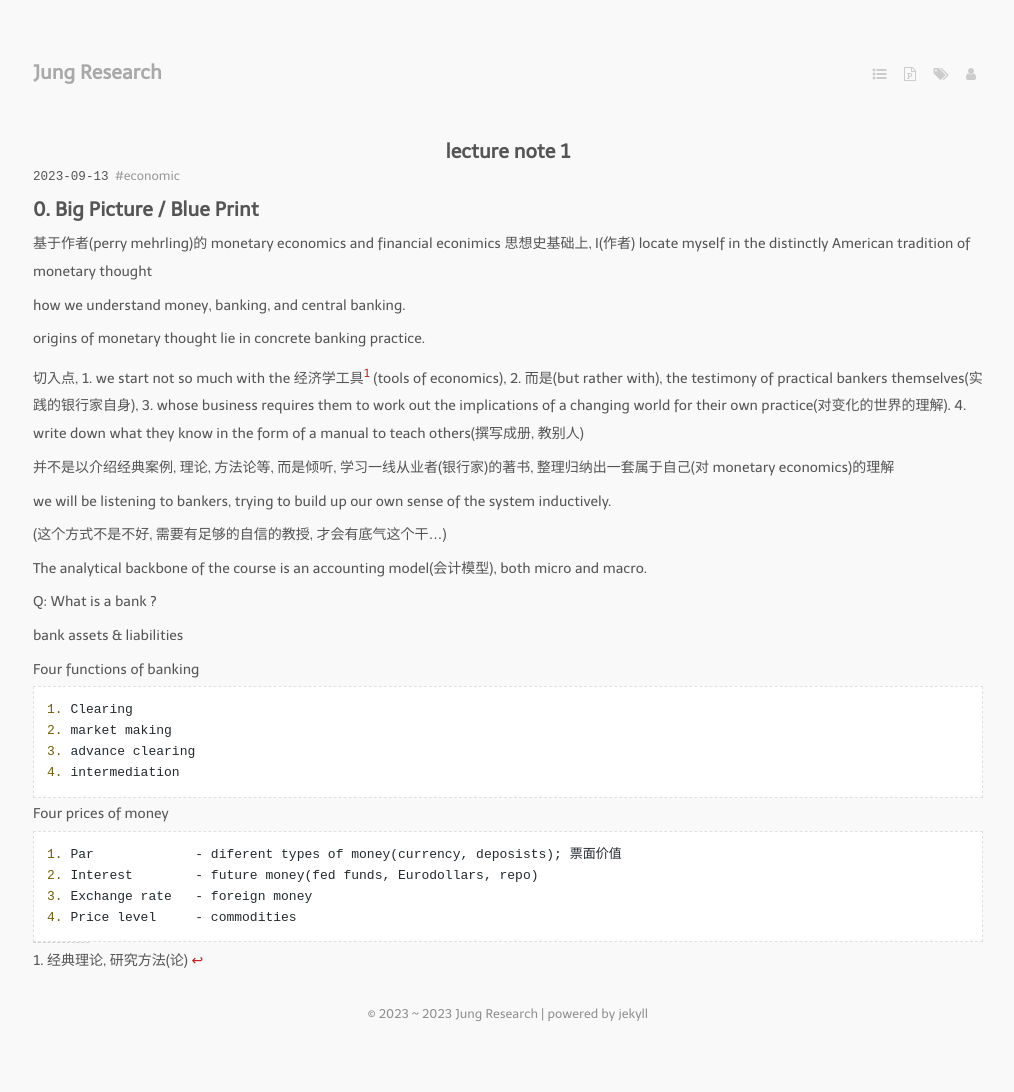
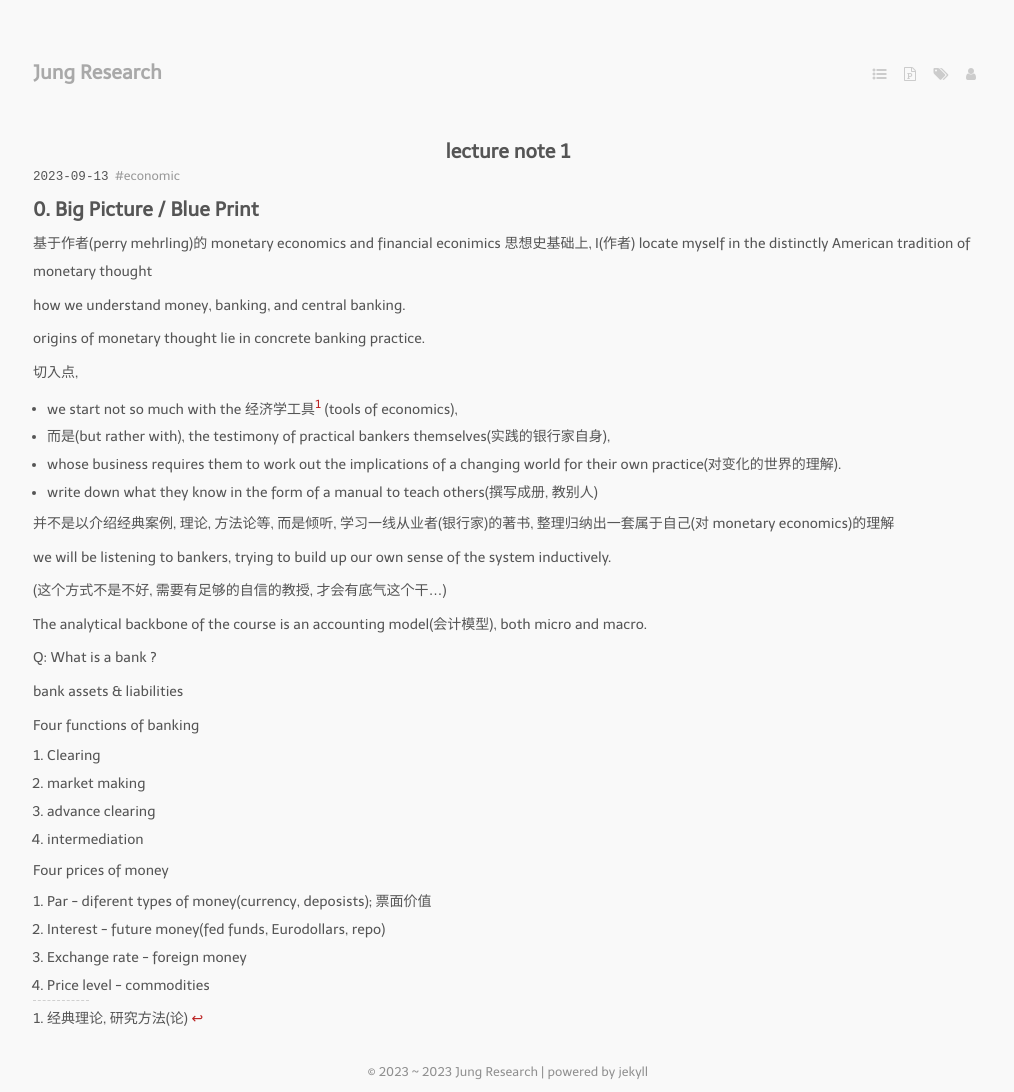
Before and after one commit to jung-research/cn-note, a Jekyll site: the page built from _posts/2023-09-13-money_and_banking__perry_mehrling_1.md, in a window 1280 px wide. Shown: the whole page, without its empty margins (132-1146 px from the left). Built offline with Jekyll 4.4.1, drawn with Linux system fonts in a browser that asks for light colours; nearby versions of some CDN libraries; some web fonts are replaced; comment, search, counter and statistics services are not loaded; before the commit the page ends 1034 px from its top, so only the background shows below that.

Commit message:
bank pm 1

```diff
--- a/_posts/2023-09-13-money_and_banking__perry_mehrling_1.md
+++ b/_posts/2023-09-13-money_and_banking__perry_mehrling_1.md
@@ -16,10 +16,10 @@ how we understand money, banking, and central banking.
 origins of monetary thought lie in concrete banking practice.
 
 切入点,
-    1. we start not so much with the 经济学工具[^1] (tools of economics),
-    2. 而是(but rather with), the testimony of practical bankers themselves(实践的银行家自身),
-    3. whose business requires them to work out the implications of a changing world for their own practice(对变化的世界的理解).
-    4. write down what they know in the form of a manual to teach others(撰写成册, 教别人)
+- we start not so much with the 经济学工具[^1] (tools of economics),
+- 而是(but rather with), the testimony of practical bankers themselves(实践的银行家自身),
+- whose business requires them to work out the implications of a changing world for their own practice(对变化的世界的理解).
+- write down what they know in the form of a manual to teach others(撰写成册, 教别人)
 
 并不是以介绍经典案例, 理论, 方法论等, 而是倾听, 学习一线从业者(银行家)的著书, 整理归纳出一套属于自己(对 monetary economics)的理解
 
@@ -35,17 +35,17 @@ Q: What is a bank ?
 
 Four functions of banking
 
-    1. Clearing
-    2. market making
-    3. advance clearing
-    4. intermediation
+1.  Clearing
+2.  market making
+3.  advance clearing
+4.  intermediation
 
 Four prices of money
 
-    1. Par             - diferent types of money(currency, deposists); 票面价值
-    2. Interest        - future money(fed funds, Eurodollars, repo)
-    3. Exchange rate   - foreign money
-    4. Price level     - commodities
+1.  Par             - diferent types of money(currency, deposists); 票面价值
+2.  Interest        - future money(fed funds, Eurodollars, repo)
+3.  Exchange rate   - foreign money
+4.  Price level     - commodities
 
 
 
```
